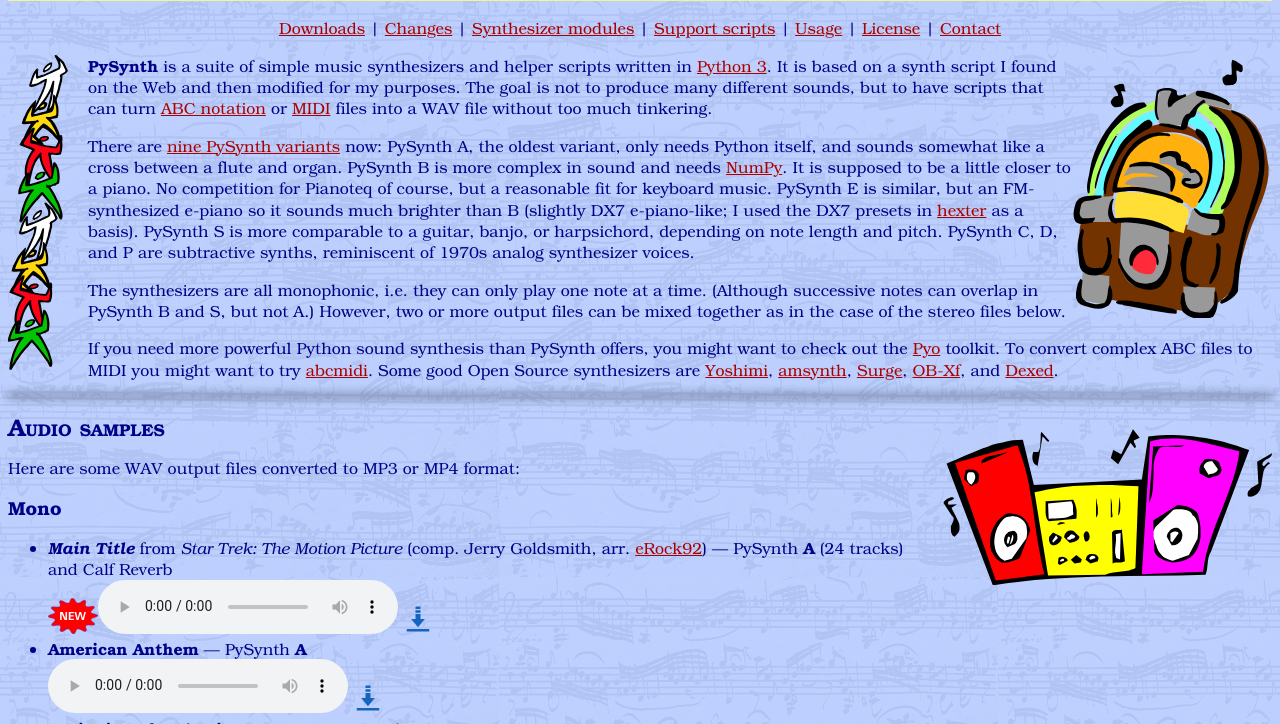
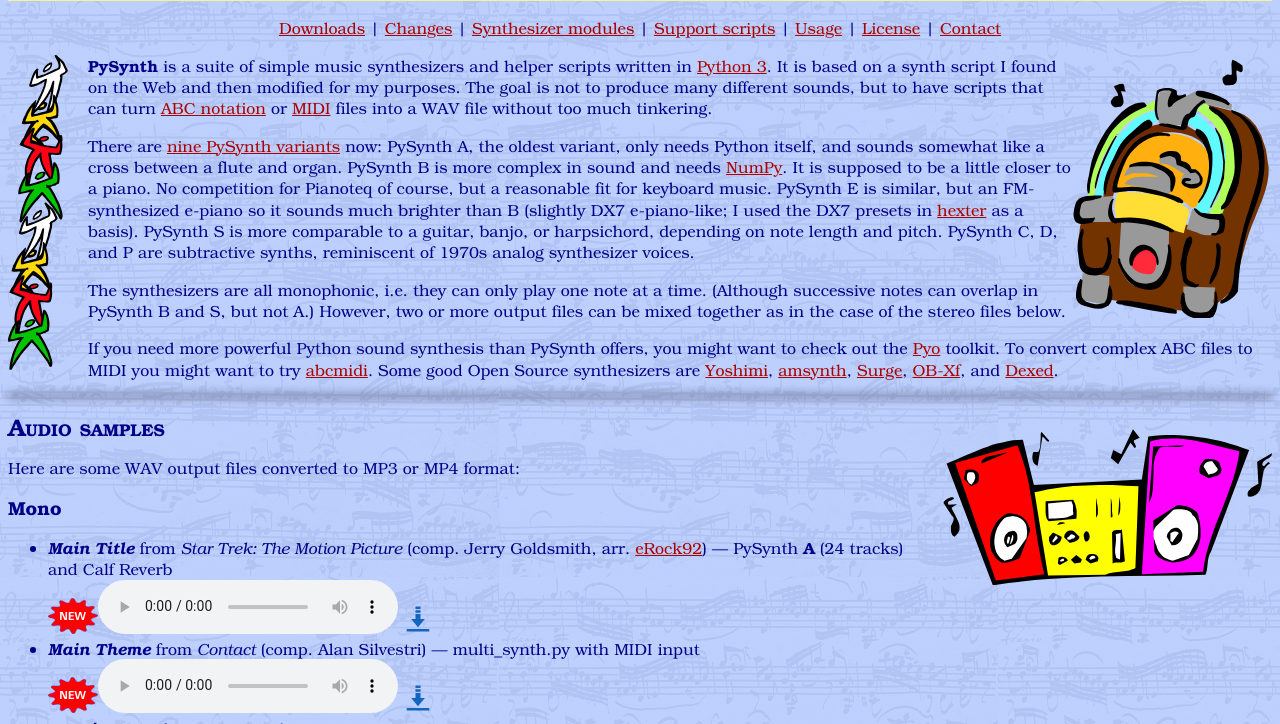
Before and after one commit to mdoege/PySynth, a plain HTML site: page docs/index.html in a window 1280 px wide. Shown: the part 76-800 px from the top of the page. Drawn offline with Linux system fonts and the light colour scheme.

Commit message:
add demo

```diff
--- a/docs/index.html
+++ b/docs/index.html
@@ -145,6 +145,10 @@ hr:after {  /* Not really supposed to work, but does */
 <li><b><i>Main Title</i></b> from <i>Star Trek: The Motion Picture</i> (comp. Jerry Goldsmith, arr. <a href="https://musescore.com/user/4346626/scores/3688516">eRock92</a>)  &mdash; PySynth <b>A</b> (24 tracks) and Calf Reverb
 <br><img src="new.svg" width="50px"><audio src="sttmp.mp3" controls></audio>
 <a href="sttmp.mp3"><img src="Icons8_flat_download.svg" class="download" width="30px" alt="Download file"></a></li>
+
+<li><b><i>Main Theme</i></b> from <i>Contact</i> (comp. Alan Silvestri)  &mdash; multi_synth.py with MIDI input
+<br><img src="new.svg" width="50px"><audio src="contact.mp3" controls></audio>
+<a href="contact.mp3"><img src="Icons8_flat_download.svg" class="download" width="30px" alt="Download file"></a></li>
 
 <li><b>American Anthem</b> &mdash; PySynth <b>A</b>
 <br><audio src="pysynth_anthem.mp4" controls></audio>
@@ -326,6 +330,10 @@ hr:after {  /* Not really supposed to work, but does */
 <h3>PySynth &ldquo;samp&rdquo;</h3>
 
 <p>This synth uses the 48 kHz, 24-bit <a href="http://freepats.zenvoid.org/Piano/acoustic-grand-piano.html">Salamander piano samples</a>. Please set the path to the Salamander WAVs (including the trailing slash) on line 50.</p>
+
+<h3>multi_synth.py</h3>
+
+<p>PySynth now has a new synthesizer that plays live and is polyphonic, with a piano-like timbre similar to &ldquo;A&rdquo; or &ldquo;B&rdquo;. MIDI input is required, in the form of MIDI events sent by another program or a hardware keyboard. Needs <a href="https://github.com/mido/mido">mido</a> and <a href="https://people.csail.mit.edu/hubert/pyaudio/">pyaudio</a>.</p>
 
 <hr>
 
```
Also changed, not shown: 1 other file.
